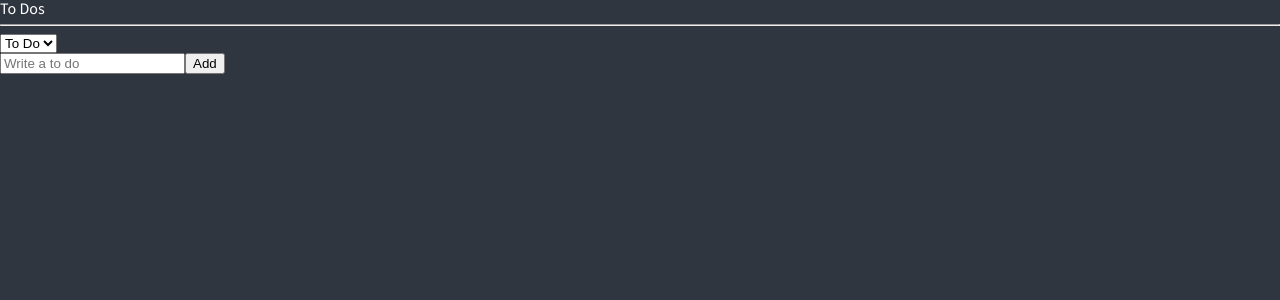
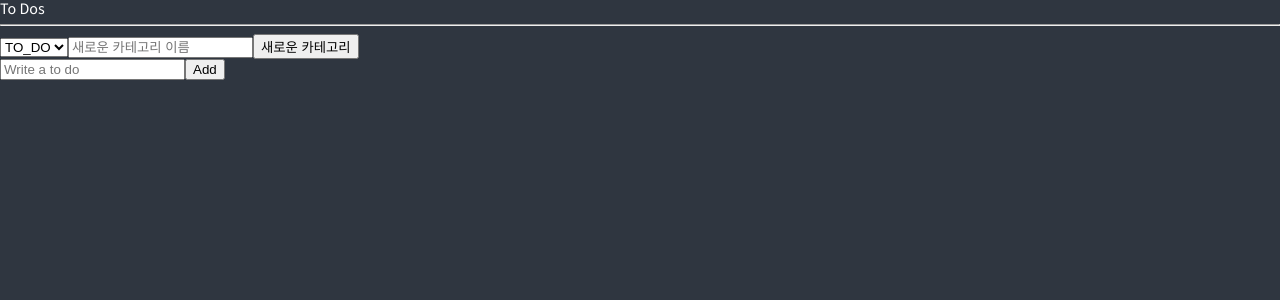
Before and after one commit to HyeonWooGa/react_recoil-todo-list, a React (Create React App) app: page / in a window 1280 px wide. Shown: the top 300 px of the page. Built offline with nearby package versions, Linux system fonts and the light colour scheme.

Commit message:
새로운 카테고리 추가 구현 (로컬스토리지)

```diff
--- a/src/atoms.tsx
+++ b/src/atoms.tsx
@@ -20,21 +20,27 @@ const localStorageEffect =
     });
   };
 
-export enum Categories {
+/* export enum Categories {
   "TO_DO" = "TO_DO",
   "DOING" = "DOING",
   "DONE" = "DONE",
-}
+} */
+
+export const CategoriesState = atom({
+  key: "categories",
+  default: ["TO_DO", "DOING", "DONE"],
+  effects: [localStorageEffect("categories")],
+});
 
 export interface IToDo {
   text: string;
   id: number;
-  category: Categories;
+  category: string;
 }
 
-export const categoryState = atom<Categories>({
+export const categoryState = atom({
   key: "category",
-  default: Categories.TO_DO,
+  default: "TO_DO",
 });
 
 export const toDoState = atom<IToDo[]>({
@@ -51,3 +57,8 @@ export const toDoSelector = selector({
     return toDos.filter((toDo) => toDo.category === category);
   },
 });
+
+export const newCategoryState = atom({
+  key: "newCategory",
+  default: "",
+});
--- /dev/null
+++ b/src/components/Category.tsx
@@ -0,0 +1,41 @@
+import React from "react";
+import { useRecoilState } from "recoil";
+import { CategoriesState, categoryState, newCategoryState } from "../atoms";
+
+function Category() {
+  const [category, setCategory] = useRecoilState(categoryState);
+  const [categories, setCategories] = useRecoilState(CategoriesState);
+  const [newCategory, setNewCategory] = useRecoilState(newCategoryState);
+  const onInput = (event: React.FormEvent<HTMLSelectElement>) => {
+    setCategory(event.currentTarget.value as any);
+  };
+  const onClick = (event: React.MouseEvent<HTMLButtonElement>) => {
+    setCategories([...categories, newCategory]);
+    setNewCategory("");
+  };
+  const onChange = (event: React.ChangeEvent<HTMLInputElement>) => {
+    setNewCategory(event.currentTarget.value);
+  };
+  return (
+    <>
+      <select value={category} onInput={onInput}>
+        {categories.map((categori, idx) => {
+          return (
+            <option key={idx} value={categori}>
+              {categori}
+            </option>
+          );
+        })}
+      </select>
+      <input
+        value={newCategory}
+        onChange={onChange}
+        type="text"
+        placeholder="새로운 카테고리 이름"
+      />
+      <button onClick={onClick}>새로운 카테고리</button>
+    </>
+  );
+}
+
+export default Category;
--- a/src/components/ToDo.tsx
+++ b/src/components/ToDo.tsx
@@ -1,9 +1,10 @@
 import React from "react";
-import { useSetRecoilState } from "recoil";
-import { Categories, IToDo, toDoState } from "../atoms";
+import { useRecoilValue, useSetRecoilState } from "recoil";
+import { CategoriesState, IToDo, toDoState } from "../atoms";
 
 function ToDo({ text, category, id }: IToDo) {
   const setToDos = useSetRecoilState(toDoState);
+  const Categories = useRecoilValue(CategoriesState);
   const onClick = (event: React.MouseEvent<HTMLButtonElement>) => {
     const {
       currentTarget: { name },
@@ -27,21 +28,14 @@ function ToDo({ text, category, id }: IToDo) {
   return (
     <li>
       <span>{text}</span>
-      {category !== Categories.TO_DO && (
-        <button name={Categories.TO_DO} onClick={onClick}>
-          To Do
-        </button>
-      )}
-      {category !== Categories.DOING && (
-        <button name={Categories.DOING} onClick={onClick}>
-          Doing
-        </button>
-      )}
-      {category !== Categories.DONE && (
-        <button name={Categories.DONE} onClick={onClick}>
-          Done
-        </button>
-      )}
+      {Categories.map((categori) => {
+        if (category !== categori)
+          return (
+            <button name={categori} onClick={onClick}>
+              {categori}
+            </button>
+          );
+      })}
       <button name="delete" onClick={onClick}>
         Delete
       </button>
--- a/src/components/ToDoList.tsx
+++ b/src/components/ToDoList.tsx
@@ -1,25 +1,18 @@
 import React from "react";
-import { useRecoilState, useRecoilValue } from "recoil";
-import { Categories, categoryState, toDoSelector } from "../atoms";
+import { useRecoilValue } from "recoil";
+import { toDoSelector } from "../atoms";
+import Category from "./Category";
 import CreateToDo from "./CreateToDo";
 import ToDo from "./ToDo";
 
 function ToDoList() {
   const toDos = useRecoilValue(toDoSelector);
-  const [category, setCategory] = useRecoilState(categoryState);
-  const onInput = (event: React.FormEvent<HTMLSelectElement>) => {
-    setCategory(event.currentTarget.value as any);
-  };
   console.log(toDos);
   return (
     <div>
       <h1>To Dos</h1>
       <hr />
-      <select value={category} onInput={onInput}>
-        <option value={Categories.TO_DO}>To Do</option>
-        <option value={Categories.DOING}>Doing</option>
-        <option value={Categories.DONE}>Done</option>
-      </select>
+      <Category />
       <CreateToDo />
       {toDos?.map((toDo) => (
         <ToDo key={toDo.id} {...toDo} />
```
